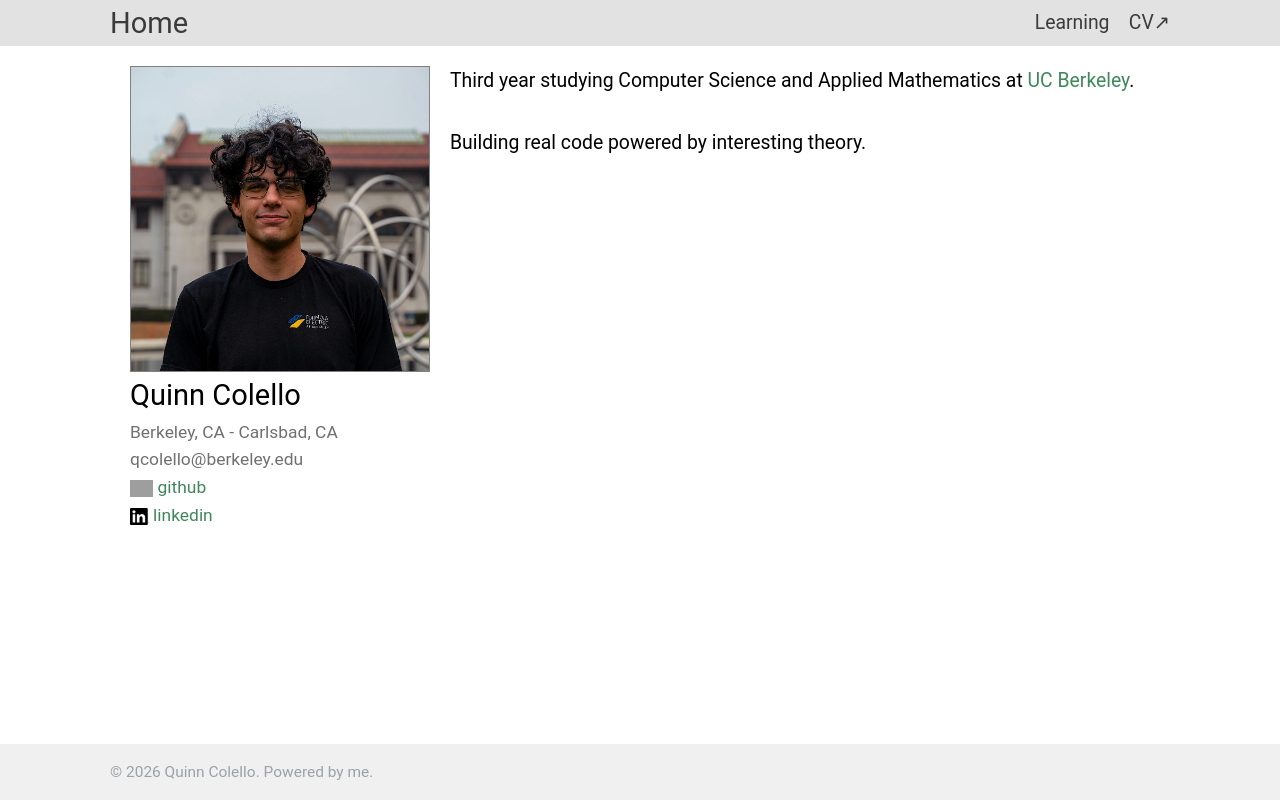
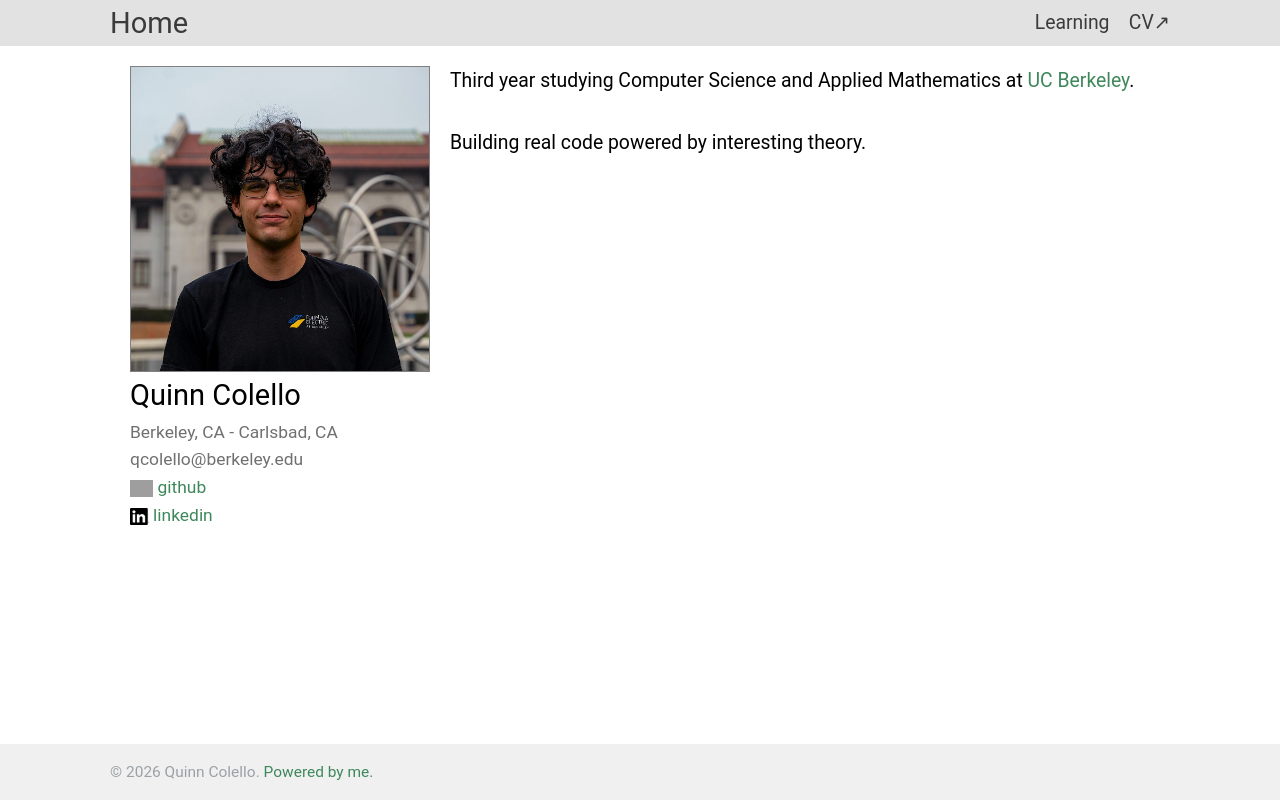
Before and after one commit to joebangles/website, a React (Vite) app: page / in a window 1280 px wide. Built offline with nearby package versions, Linux system fonts and the light colour scheme; grey boxes are pictures that could not be loaded.

Commit message:
Actually implemented site footer joke

```diff
--- a/src/components/SiteFooter/SiteFooter.tsx
+++ b/src/components/SiteFooter/SiteFooter.tsx
@@ -4,7 +4,7 @@ function SiteFooter() {
     return <>
         <footer>
             <div className="subwidth-wrapper">
-                <p className="footer-text">© 2026 Quinn Colello. Powered by me.</p>
+                <p className="footer-text">© 2026 Quinn Colello. <a href='https://github.com/joebangles/website'>Powered by me.</a></p>
             </div>
         </footer>
     </>
```
